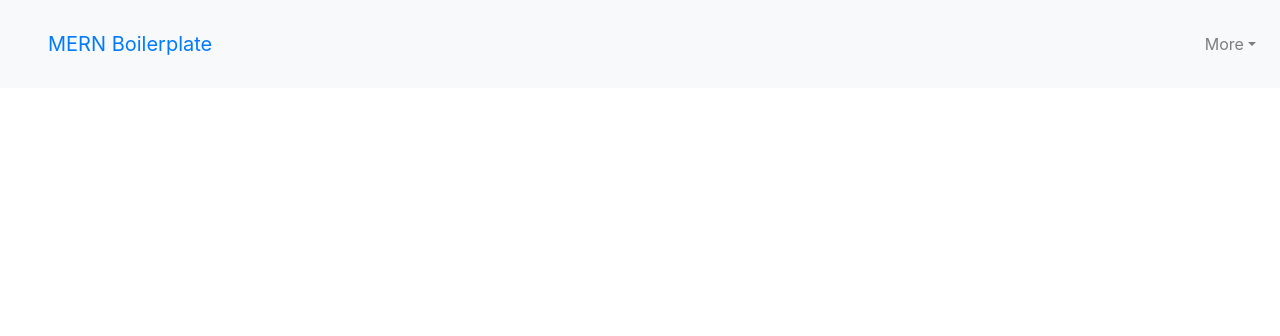
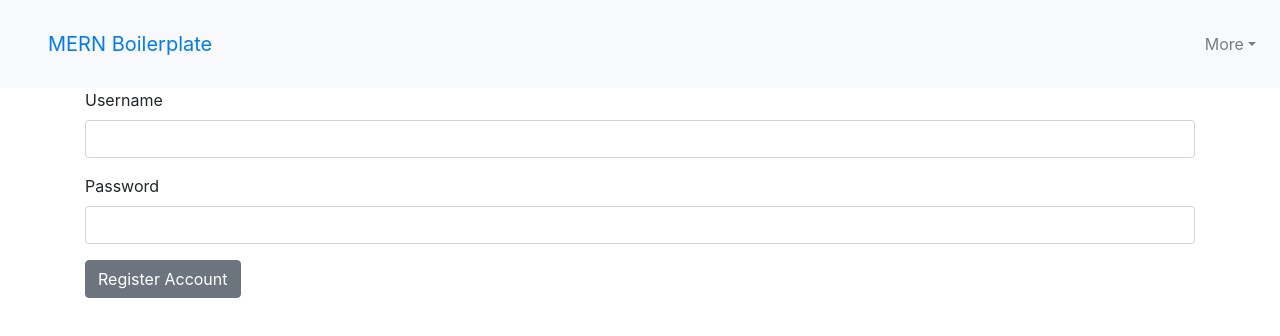
Before and after one commit to medricr/MERN-Boilerplate, a React (Create React App) app in the folder client/: page /register in a window 1280 px wide. Shown: the top 336 px of the page. Built offline with nearby package versions, Linux system fonts and the light colour scheme.

Commit message:
app now redirects users back to the homepage on login

```diff
--- a/client/src/App.js
+++ b/client/src/App.js
@@ -5,6 +5,7 @@ import API from './utils/API';
 
 // Imported Components
 import UserLogin from './components/UserLogin';
+import UserSignup from './components/UserSignup';
 import NavBar from './components/NavBar';
 import UserProfile from './components/UserProfile';
 import Splashpage from './components/Splashpage';
@@ -53,6 +54,7 @@ class App extends React.Component {
 		})
 	}
 
+	// Handles logging in of user, sets the currentUser state object to the logged in user
 	loginUser = () => {
 		API.loginUser({
 			username: this.state.username,
@@ -64,14 +66,13 @@ class App extends React.Component {
 		})
 	}
 
+	// Handles the loggin out of the user, clears state
 	logoutUser = () => {
 		API.logoutUser().then((result) => {
 			console.log("user logged out")
 			this.setState({isLoggedIn: false, currentUser: {}, username: "", password: ""});
 		})
 	}
-
-
 
 	getAllUsers = () => {
 		API.getAllUsers()
@@ -92,11 +93,18 @@ class App extends React.Component {
 					<Route exact path='/login' render={(props) =>
 						<UserLogin
 							handleInputChange={this.handleInputChange}
+							userStatus={this.state.isLoggedIn}
 							// insertUser={this.insertUser}
 							// getAll={this.getAllUsers}
 							// registerUser={this.registerUser}
 							loginUser={this.loginUser}
 							logoutUser={this.logoutUser}
+						/>}
+					/>
+					<Route exact path='/register' render={(props) =>
+						<UserSignup
+							handleInputChange={this.handleInputChange}
+							registerUser={this.registerUser}
 						/>}
 					/>
 					<Route exact path='/profile' render={(props) => <UserProfile handleInputChange={this.handleInputChange}  />} />
--- a/client/src/components/NavBar/index.js
+++ b/client/src/components/NavBar/index.js
@@ -57,7 +57,7 @@ class NavBar extends React.Component {
 									</DropdownItem>
 									<DropdownItem>
 										<NavLink>
-											<Link className="nav-link" to='/mission'>Signup</Link>
+											<Link className="nav-link" to='/register'>Signup</Link>
 										</NavLink>
 									</DropdownItem>
 									<DropdownItem>
--- a/client/src/components/UserLogin/index.js
+++ b/client/src/components/UserLogin/index.js
@@ -1,6 +1,7 @@
 import React from 'react';
 import "bootstrap/dist/css/bootstrap.min.css";
 import {Form, FormGroup, FormText, Label, Input, Button, Container } from 'reactstrap'
+import {Redirect} from 'react-router-dom';
 
 class UserLogin extends React.Component {
 
@@ -11,6 +12,8 @@ class UserLogin extends React.Component {
 	render() {
 		return (
 			<Container>
+				{this.props.userStatus ? <Redirect to='/' />
+					:
 					<Form>
 						<FormGroup>
 							<Label>Username</Label>
@@ -23,9 +26,11 @@ class UserLogin extends React.Component {
 						{/* <Button onClick = {this.props.insertUser}>SUBMIT</Button>
 					<Button onClick = {this.props.getAll}>SHOW ALL USERS</Button>
 					<Button onClick = {this.props.registerUser}>REGISTER</Button> */}
-					<Button onClick = {this.props.loginUser}>LOGIN</Button>
-					<Button onClick = {this.props.logoutUser}>LOGOUT</Button>
+						<Button onClick={this.props.loginUser}>LOGIN</Button>
+						<Button onClick={this.props.logoutUser}>LOGOUT</Button>
 					</Form>
+				}
+
 			</Container>
 		)
 	}
--- a/client/src/components/UserSignup/index.js
+++ b/client/src/components/UserSignup/index.js
@@ -20,9 +20,11 @@ class UserSignup extends React.Component {
 						<Label>Password</Label>
 						<Input type="password" name="password" onChange={this.props.handleInputChange} />
 					</FormGroup>
-					<Button onClick={this.props.UserSignup}>Register Account</Button>
+					<Button onClick={this.props.registerUser}>Register Account</Button>
 				</Form>
 			</Container>
 		)
 	}
 }
+
+export default UserSignup;
```
Lines whose indentation alone changed are shown as unchanged.
